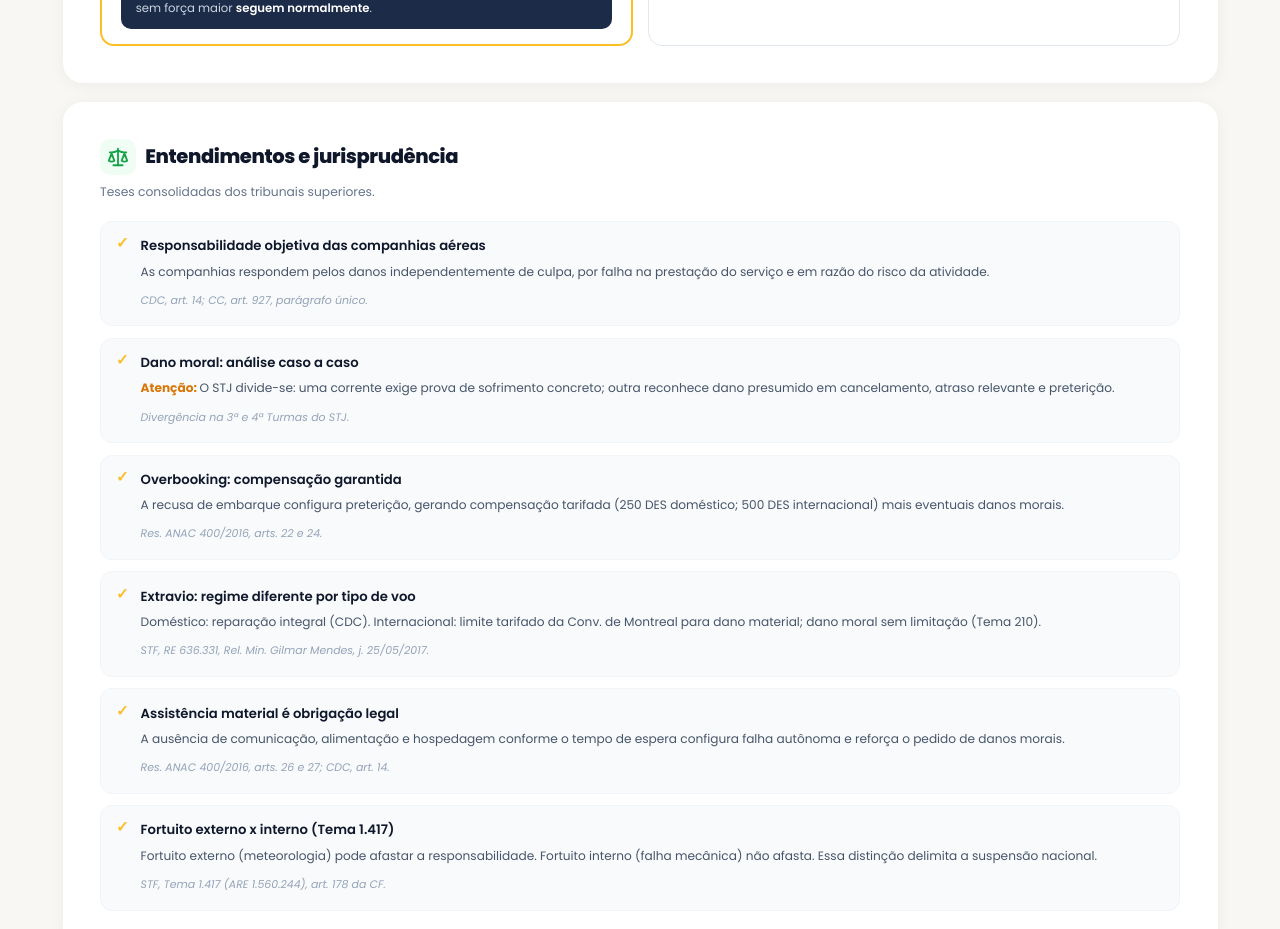
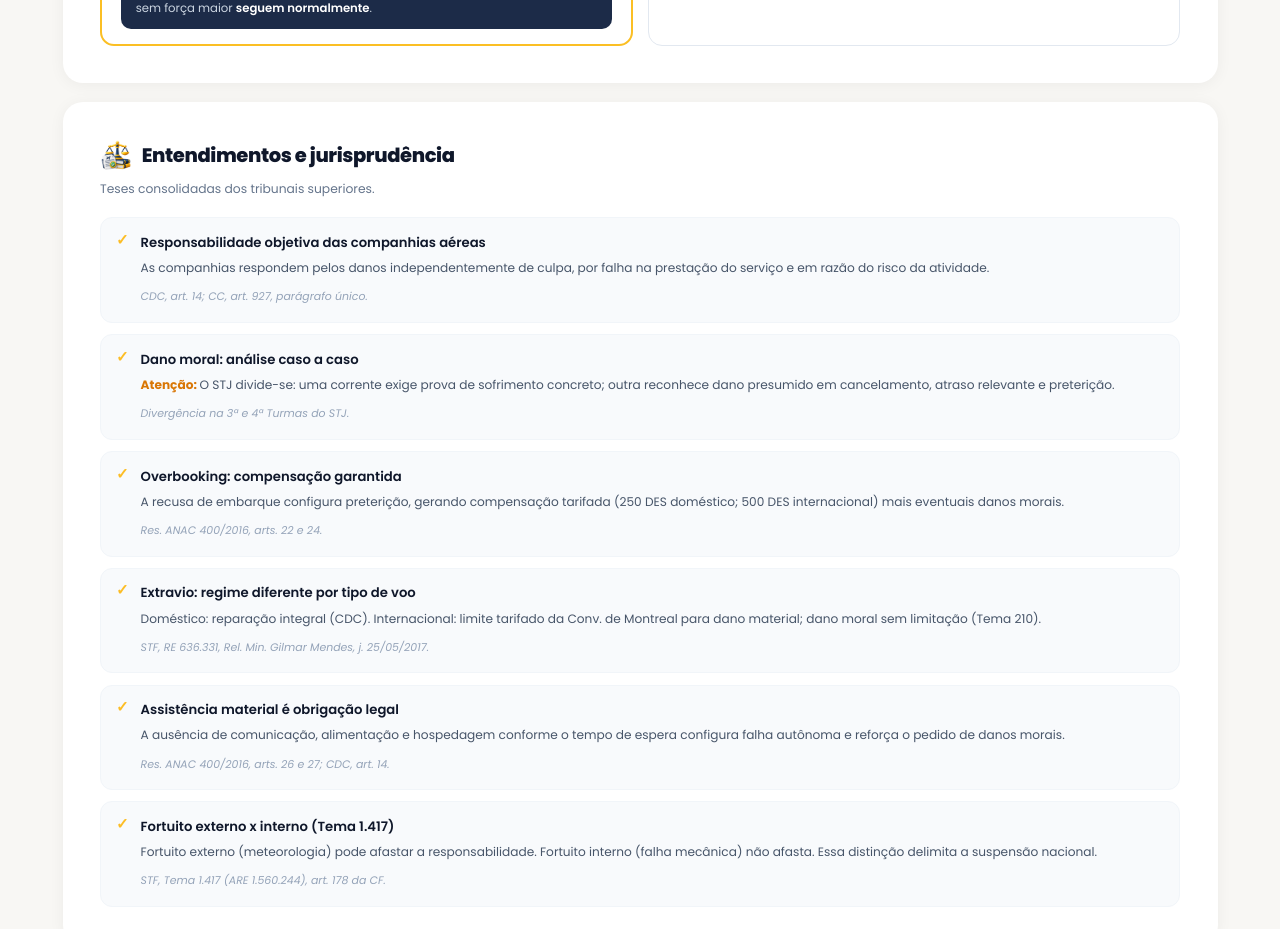
Before and after one commit to t0non/lpLexAero, a Next.js app: page /radar-juridico in a window 1280 px wide. Shown: the part 2680-3609 px from the top of the page. Built offline with nearby package versions, Linux system fonts and the light colour scheme.

Commit message:
update entendimentos icon with custom image

```diff
--- a/src/app/radar-juridico/page.js
+++ b/src/app/radar-juridico/page.js
@@ -295,7 +295,7 @@ export default function RadarJuridicoPage() {
         {/* Jurisprudência */}
         <div style={{ background: "#fff", borderRadius: 20, padding: "clamp(1.25rem, 4vw, 2.5rem)", boxShadow: "0 2px 16px rgba(0,0,0,0.05)", marginBottom: "1.25rem" }}>
           <div style={{ display: "flex", alignItems: "center", gap: "0.65rem", marginBottom: "0.5rem" }}>
-            <span style={{ background: "#f0fdf4", color: "#16a34a", borderRadius: 10, padding: "0.45rem", display: "flex" }}><IconScale /></span>
+            <img src="/entendimentos.png" alt="Entendimentos e jurisprudência" style={{ width: 32, height: 32, objectFit: "contain" }} />
             <h2 style={{ fontSize: "clamp(1rem, 3vw, 1.3rem)", fontWeight: 800, color: "#0f172a", margin: 0 }}>Entendimentos e jurisprudência</h2>
           </div>
           <p style={{ fontSize: "0.82rem", color: "#64748b", marginBottom: "1.25rem", lineHeight: 1.6 }}>Teses consolidadas dos tribunais superiores.</p>
```
Also changed, not shown: public/background_radar.png (added), public/entendimentos.png (added).
